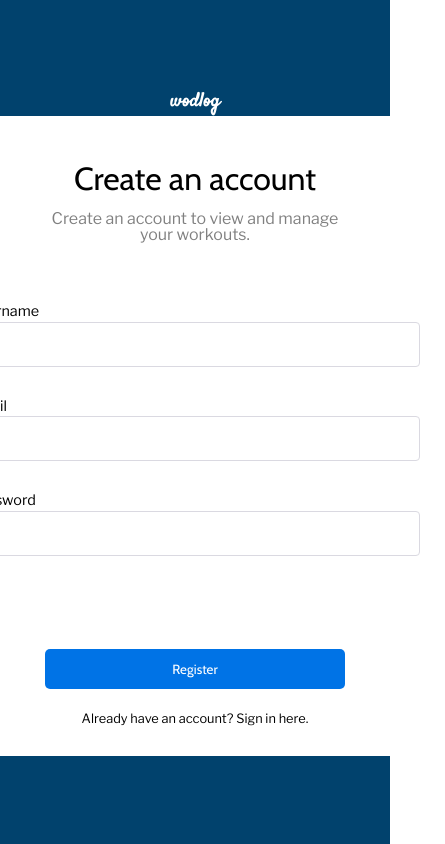
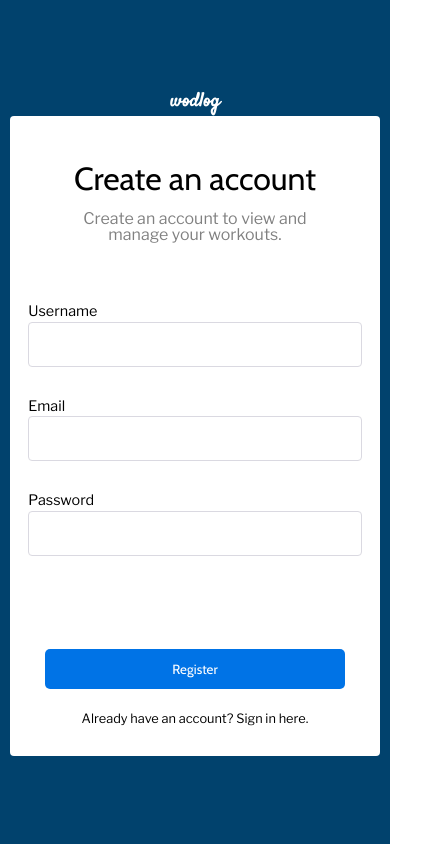
Before and after one commit to tjvonbr/wodlog-client, a React (Create React App) app: page /register in a window 390 px wide. Shown: the whole page, 445 px wide, since content can reach past the window. Built offline with nearby package versions, Linux system fonts and the light colour scheme.

Commit message:
basic responsivity added to forms

```diff
--- a/src/sass/Results.scss
+++ b/src/sass/Results.scss
@@ -1,19 +1,9 @@
-.results-wrapper {
-  height: 100vh;
-  width: 100vw;
-  background: $darkblue;
-  box-sizing: border-box;
-}
-
 .content-wrapper {
-  position: absolute;
+  width: 100%;
   display: flex;
   flex-direction: column;
   justify-content: center;
   align-items: center;
-  top: 50%;
-  left: 50%;
-  transform: translate(-50%, -50%);
 }
 
 .help-modal-wrapper {
--- a/src/sass/global.scss
+++ b/src/sass/abstracts/_variables.scss
@@ -5,6 +5,12 @@ $spanishblue: #016FB9;
 $pacificblue: #22aed1;
 $green: #009a50;
 $inputgray: #dad9e1;
+
+/* Media queries */
+$break-desktop: 1200px;
+$break-tablet: 992px;
+$break-phone-landscape: 768px;
+$break-phone: 576px;
 
 /* Header styles */
 h1 {
@@ -44,6 +50,10 @@ h1 {
 // Button sizes
 .small {
   width: 18.75rem;
+
+  @media screen and (max-width: $break-phone) {
+    background: red;
+  }
 }
 
 .tiny {
--- a/src/sass/index.scss
+++ b/src/sass/index.scss
@@ -1,8 +1,8 @@
+@import "abstracts/variables";
 @import "base/reset";
 @import "views/add";
 @import "views/home";
 @import "views/workout";
-@import "global";
 @import "components/modal";
 @import "components/modal-link";
 @import "layout/form";
--- a/src/sass/layout/_form.scss
+++ b/src/sass/layout/_form.scss
@@ -1,4 +1,5 @@
 .form-wrapper {
+  width: 31.25rem;
   height: auto;
   display: flex;
   flex-direction: column;
@@ -6,6 +7,10 @@
   align-items: center;
   background: $white;
   border-radius: 4px;
+
+  @media screen and (max-width: $break-phone) {
+    width: 95%;
+  }
 }
 
 .form-header {
@@ -93,22 +98,18 @@
 
 // Config sizes for views dir
 .signin {
-  width: 31.25rem;
   height: 31.25rem;
 }
 
 .register {
-  width: 31.25rem;
   height: 40rem;
 }
 
 .dashboard {
-  width: 31.25rem;
   min-height: 10rem;
 }
 
 .addworkout {
-  width: 31.25rem;
   height: 40rem;
 }
 
--- a/src/sass/workout-card.scss
+++ b/src/sass/workout-card.scss
@@ -27,6 +27,7 @@
 }
 
 .workout-card-createdat {
+  padding: 0 0.5rem;
   width: 25%;
   display: flex;
   justify-content: center;
@@ -37,6 +38,7 @@
 }
 
 .workout-card-type {
+  padding: 0 0.5rem;
   width: 25%;
   display: flex;
   justify-content: center;
@@ -47,6 +49,7 @@
 }
 
 .workout-card-description {
+  padding: 0 0.5rem;
   display: flex;
   justify-content: center;
   align-items: center;
--- a/src/sass/workout-list.scss
+++ b/src/sass/workout-list.scss
@@ -1,5 +1,9 @@
 .results-list-wrapper {
-  width: 1000px;
+  width: 75%;
+
+  @media screen and (max-width: $break-phone-landscape) {
+    width: 90%;
+  }
 }
 
 .results-list-headers {
--- a/src/views/Results.js
+++ b/src/views/Results.js
@@ -1,4 +1,5 @@
 import React, { useState } from "react";
+import { AppShell } from "../components/app-shell"
 import { HelpModalLink } from "../components/help-modal-link";
 import { HelpModal } from "../components/help-modal";
 import { WodlogLogo } from "../components/logo";
@@ -18,7 +19,7 @@ function Results() {
   const [modalVisible, setModalVisible] = useState(false);
 
   return (
-    <div className="results-wrapper">
+    <AppShell>
       <main className="content-wrapper">
         <WodlogLogo />
         <WorkoutList>
@@ -34,7 +35,7 @@ function Results() {
           <HelpModal modal={modalVisible} hide={hideModal} />
         </div>
       </main>
-    </div>
+    </AppShell>
   )
 }
 
```
Also changed, not shown: 1 other file (tests, documents, lock files or other folders).
